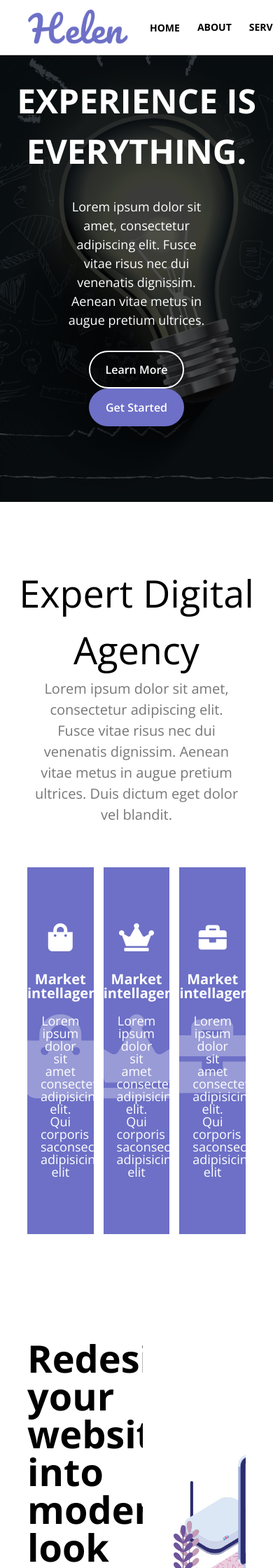
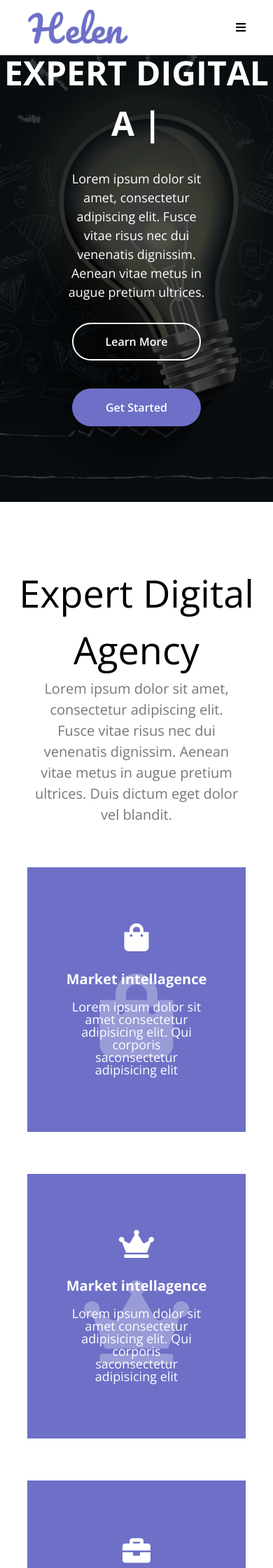
Before and after one commit to akhmetkarimov/web_dev_87, a PHP site: page / in a window 390 px wide; the page is wider, and only the part inside the window is pictured. Shown: the top 2240 px of that part at 70% size. Run offline with PHP 8.4, Linux system fonts and the light colour scheme.

Commit message:
13.01.2021

```diff
--- a/class-project/css/all.css
+++ b/class-project/css/all.css
@@ -8,3 +8,6 @@
 
 @import url('vendor/same.css');
 @import url('vendor/reset.css');
+
+
+@import url('components/adaptive.css');
--- /dev/null
+++ b/class-project/css/components/adaptive.css
@@ -0,0 +1,49 @@
+@media (max-width: 1070px) {
+    .btn-row.wrap {
+        flex-direction: column;
+        justify-content: center;
+        align-items: center;
+    }
+    .btn {
+        margin-bottom: 40px;
+    }
+}
+
+@media (max-width: 960px) {
+    .header-nav {
+        display: none;
+    }
+    .mobile-bar.fas {
+        display: block;
+    }
+    .template-item,
+    .template-item.service-item,
+    .process-item.template-item,
+    .counter-item,
+    .team-item,
+    .project-item{
+        width: calc(100% / 2 - 3%);
+    }
+    .main-services .wrap, .main-process .wrap {
+        justify-content: center;
+    }
+    .about-block {
+        width: 100%;
+    }
+
+}
+
+@media (max-width: 560px) {
+    .template-item,
+    .template-item.service-item,
+    .process-item.template-item,
+    .counter-item,
+    .team-item,
+    .project-item {
+        width: 100%;
+    }
+
+    .btn-row.wrap {
+        width: 100%;
+    }
+}
--- a/class-project/css/components/header.css
+++ b/class-project/css/components/header.css
@@ -154,3 +154,7 @@
 .dropdown:hover .dropdown-content{
     display: flex;
 }
+
+.mobile-bar.fas {
+    display: none;
+}
--- a/class-project/index.html
+++ b/class-project/index.html
@@ -36,11 +36,16 @@
             <a href="#">contact</a>
         </div>
 
+
+        <div class="fas fa-bars mobile-bar">
+
+        </div>
+
     </header>
 
     <section class="main-home">
         <div class="home-content">
-            <h3>EXPERIENCE IS EVERYTHING.</h3>
+            <h3 id="myText"> <span id="outputText"></span>  <span>|</span> </h3>
             <p>Lorem ipsum dolor sit amet, consectetur adipiscing elit. Fusce vitae risus nec dui venenatis dignissim. Aenean vitae metus in augue pretium ultrices.</p>
             <div class="wrap btn-row">
                 <a href="#" class="btn bordered">Learn more</a>
@@ -542,5 +547,10 @@
         </div>
     </div> -->
 
+
+
+    <script src="js/dom.js"></script>
+    <script src="js/typeWriter.js"></script>
+
 </body>
 </html>
--- /dev/null
+++ b/class-project/js/dom.js
@@ -0,0 +1,24 @@
+// document.getElementById('myText').innerText = 'Hello JS DOM <a href= "https://google.com">Google</a>'
+// document.getElementById('myText').innerHTML = 'Hello JS DOM <a href= "https://google.com">Google</a>'
+
+
+// document.getElementById 1
+// document.getElementsByClassName [] 1 .... n
+// document.getElementsByTagName [] 1 .... n
+// document.getElementsByName [] 1 .... n
+
+
+let idElem = document.getElementById('myText')
+let classElems = document.getElementsByClassName('template-item')
+
+console.log(idElem)
+console.log(classElems)
+
+let classElemQ = document.querySelector('.wrap')
+let classElemsQ = document.querySelectorAll('.wrap')
+
+let elemWithTagClass = document.querySelector('.home-content h3')
+
+console.log(classElemQ)
+console.log(classElemsQ)
+console.log(elemWithTagClass)
--- /dev/null
+++ b/class-project/js/typeWriter.js
@@ -0,0 +1,55 @@
+const words = ['EXPERIENCE IS EVERYTHING.', 'EXPERT DIGITAL AGENCY.', 'START YOUR BUSINESS.']
+const colors = ['red', 'green', 'blue']
+
+
+let wordTurn = 0
+let charTurn = 0
+
+let output = document.querySelector('#outputText')
+
+printWord()
+
+function printWord(){
+    if (words[wordTurn].length > charTurn){
+
+        output.innerText += words[wordTurn].charAt(charTurn)
+        charTurn += 1
+
+        setTimeout(printWord, 100)
+    } else {
+        setTimeout(deleteWord, 50)
+    }
+}
+
+
+function deleteWord(){
+    if (charTurn >= 0){
+
+        let outText = words[wordTurn].substring(0, charTurn)
+        charTurn -= 1
+        output.innerText = outText
+
+        setTimeout(deleteWord, 50)
+    } else {
+        wordTurn += 1
+
+        if (wordTurn >= words.length) {
+            wordTurn = 0
+        }
+
+        // output.style.color = colors[wordTurn]
+
+        setTimeout(printWord, 100)
+    }
+}
+
+
+
+// let str = 'hello'
+
+
+// console.log(str.substr(0, 5))
+// console.log(str.substr(0, 4))
+// console.log(str.substr(0, 3))
+// console.log(str.substr(0, 2))
+// console.log(str.substr(0, 1))
```
